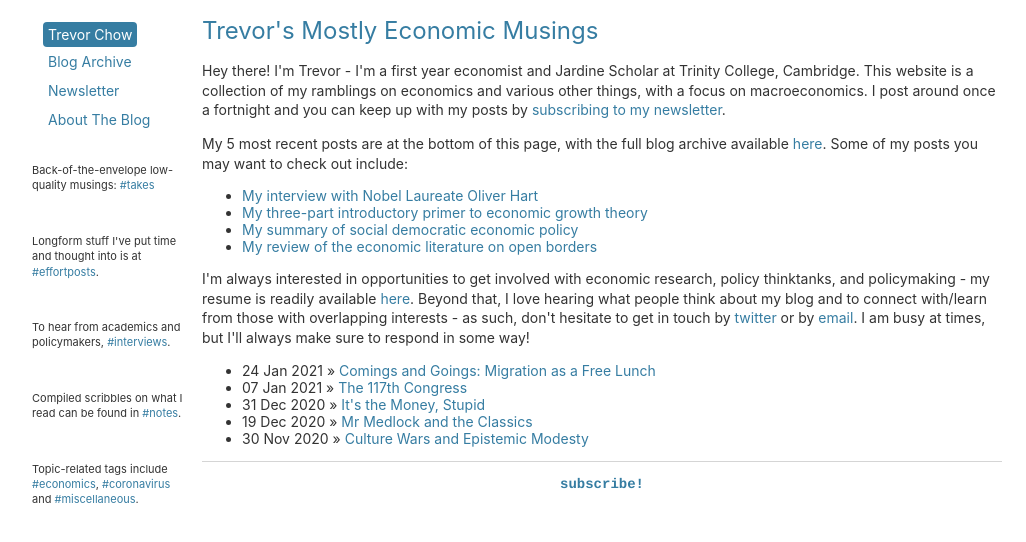
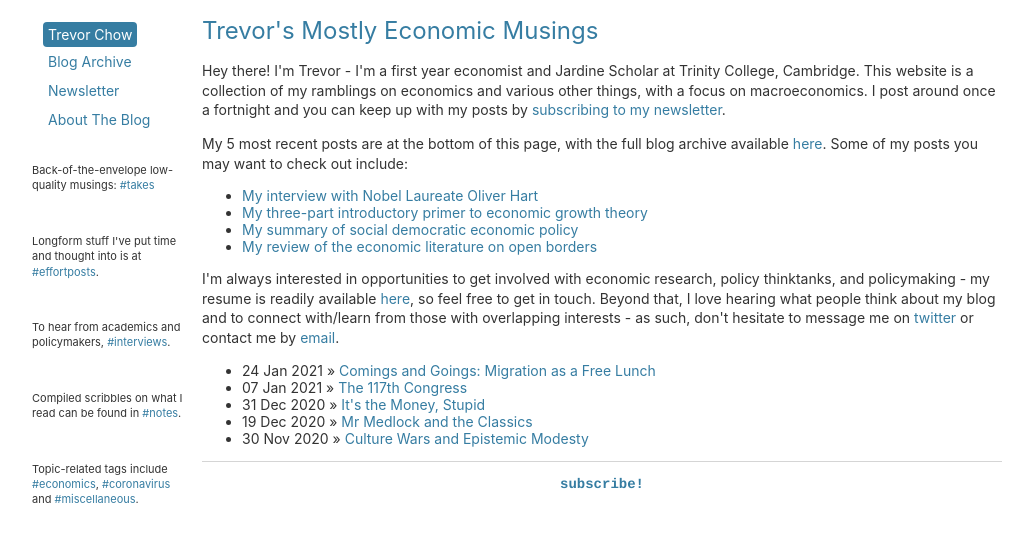
Before and after one commit to tmychow/tmychow.github.io, a Jekyll site: the page built from index.html, in a window 1280 px wide. Shown: the top 542 px of the page, without its empty margins (28-1054 px from the left). Built offline with Jekyll 4.4.1, drawn with Linux system fonts in a browser that asks for light colours.

Commit message:
Update index.html

```diff
--- a/index.html
+++ b/index.html
@@ -11,7 +11,7 @@ title: Trevor's Mostly Economic Musings
 		<li> <a href="https://tmychow.com/blog/2020/12/19/mr-medlock-and-the-classics">My summary of social democratic economic policy</a> </li>
 		<li> <a href="https://tmychow.com/blog/2021/01/24/comings-and-goings">My review of the economic literature on open borders</a> </li>
 	</ul>
-	<p>I'm always interested in opportunities to get involved with economic research, policy thinktanks, and policymaking - my resume is readily available <a href="/assets/Resume.pdf">here</a>. Beyond that, I love hearing what people think about my blog and to connect with/learn from those with overlapping interests - as such, don't hesitate to get in touch by <a href="https://twitter.com/tmychow">twitter</a> or by <a href="mailto:tmychow@gmail.com?subject=Mostly Economic Musings">email</a>. I am busy at times, but I'll always make sure to respond in some way!</p>
+	<p>I'm always interested in opportunities to get involved with economic research, policy thinktanks, and policymaking - my resume is readily available <a href="/assets/ResumeJan21.pdf">here</a>, so feel free to get in touch. Beyond that, I love hearing what people think about my blog and to connect with/learn from those with overlapping interests - as such, don't hesitate to message me on <a href="https://twitter.com/tmychow">twitter</a> or contact me by <a href="mailto:tmychow@gmail.com?subject=Mostly Economic Musings">email</a>.</p>
 	<ul class="posts">
 	  {% for post in site.posts limit:5 %}
 	    <li><span>{{ post.date | date_to_string }}</span> » <a href="{{ post.url }}" title="{{ post.title }}">{{ post.title }}</a>
```
